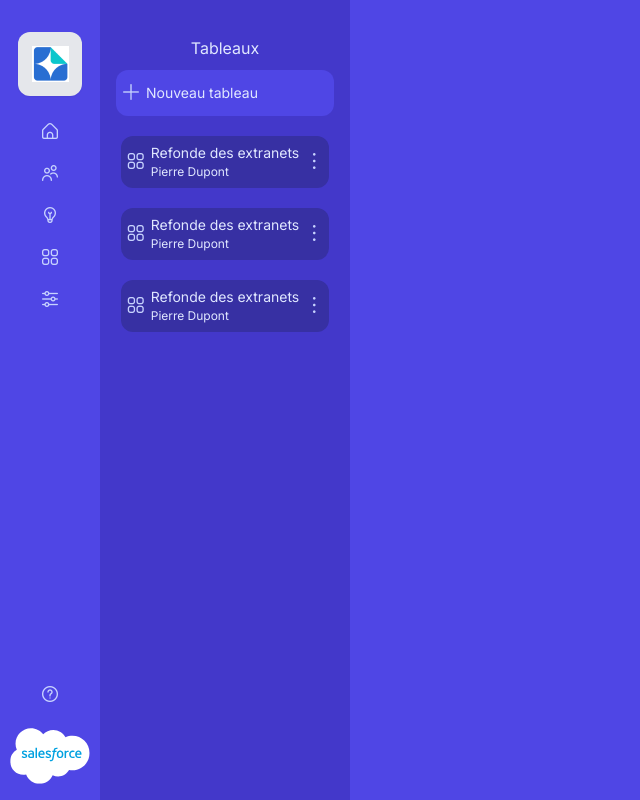
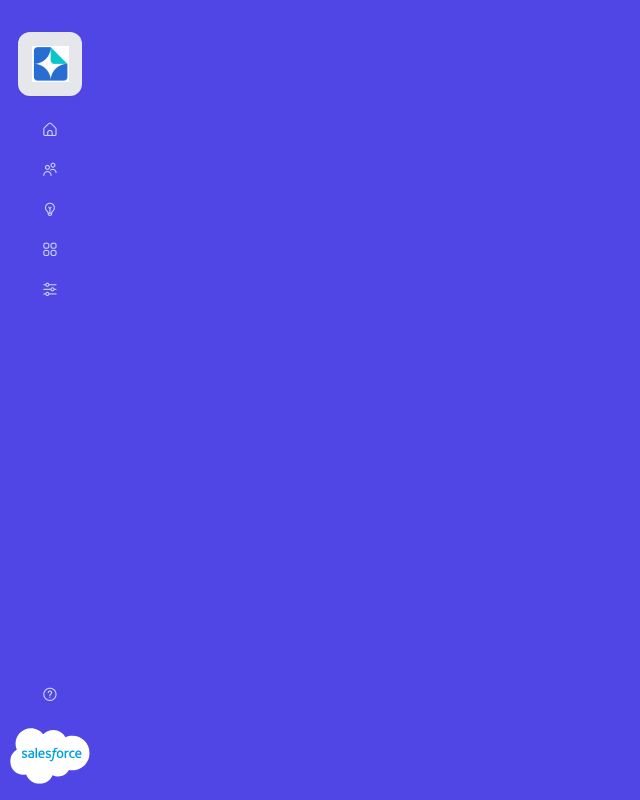
Before and after one commit to WildCodeSchool/2023-03-JS-TLSE-P3-Salesforce, a React (Vite) app in the folder frontend/: page / in a window 1280 px wide. Shown: the top 800 px of the page, without its empty margins (0-640 px from the left). Built offline with nearby package versions, Linux system fonts and the light colour scheme.

Commit message:
S03_F11_US1_navigation-navbar-navlink_navbar 50% open subnavbar ok for button board

```diff
--- a/frontend/src/components/NavBar/NavBar.jsx
+++ b/frontend/src/components/NavBar/NavBar.jsx
@@ -1,7 +1,10 @@
 import "./NavBar.scss";
+import React, { useState } from "react";
 import BoardComponentNavBar from "../BoardSubNavBar/BoardComponentNavBar";
 
 export default function NavBar() {
+  const [isSubNavBarOpen, setIsSubNavBarOpen] = useState(false);
+
   return (
     <div className="globalNavBar">
       <div className="mainNavBar">
@@ -13,17 +16,34 @@ export default function NavBar() {
             />
           </div>
           <div className="iconNavBar">
+            <button type="button">
               <i className="fi fi-rr-home" />
+            </button>
+            <button type="button">
               <i className="fi fi-rr-users" />
+            </button>
+            <button
+              type="button"
+              onClick={() => setIsSubNavBarOpen(!isSubNavBarOpen)}
+            >
               <i className="fi fi-rr-bulb" />
+            </button>
+            <button
+              type="button"
+              onClick={() => setIsSubNavBarOpen(!isSubNavBarOpen)}
+            >
               <i className="fi fi-rr-apps" />
+            </button>
+            <button type="button">
               <i className="fi fi-rr-settings-sliders" />
+            </button>
           </div>
         </div>
-
         <div className="secondPartButtonsNavBar">
           <div className="iconNavBar">
+            <button type="button">
               <i className="fi fi-rr-interrogation" />
+            </button>
           </div>
           <div className="LogoSalesForceNavBar">
             <img
@@ -33,7 +53,9 @@ export default function NavBar() {
           </div>
         </div>
       </div>
+      {isSubNavBarOpen && (
         <div className="firstSubNavBar">
+          <div>
             <p className="titleSubNavBar">Tableaux</p>
             <div className="buttonForMoment">
               <i className="fi fi-rr-plus" />
@@ -41,10 +63,14 @@ export default function NavBar() {
                 <p className="titleBoardComponentNavBar">Nouveau tableau</p>
               </div>
             </div>
+          </div>
+          <div>
             <BoardComponentNavBar />
             <BoardComponentNavBar />
             <BoardComponentNavBar />
           </div>
         </div>
+      )}
+    </div>
   );
 }
--- a/frontend/src/components/NavBar/NavBar.scss
+++ b/frontend/src/components/NavBar/NavBar.scss
@@ -34,12 +34,16 @@
       display: flex;
       flex-direction: column;
       align-items: center;
-      i {
+      button {
         padding: 12px;
         color: $indigo-200;
         border-radius: 12px;
+        border: none;
+        background-color: transparent;
+
       }
-      i:hover {
+
+      button:hover {
         background-color: $indigo-500;
       }
     }
@@ -54,14 +58,13 @@
     }
   }
   .firstSubNavBar {
-    display: none;
     background-color: var(--primary-700);
     left: 100px;
     height: 100vh;
     width: 250px;
     display: flex;
     flex-direction: column;
-    align-items: center;
+    align-items: left;
     padding: 36px 16px;
     .titleSubNavBar {
       color: $indigo-100;
@@ -72,7 +75,7 @@
       border-radius: 12px;
       display: flex;
       align-items: center;
-      padding: 7px 0px;
+      padding: 7px 15px 7px 5px;
       margin: 10px 0px;
       color: $indigo-100;
       width: 100%;
```
Lines whose indentation alone changed are shown as unchanged.
